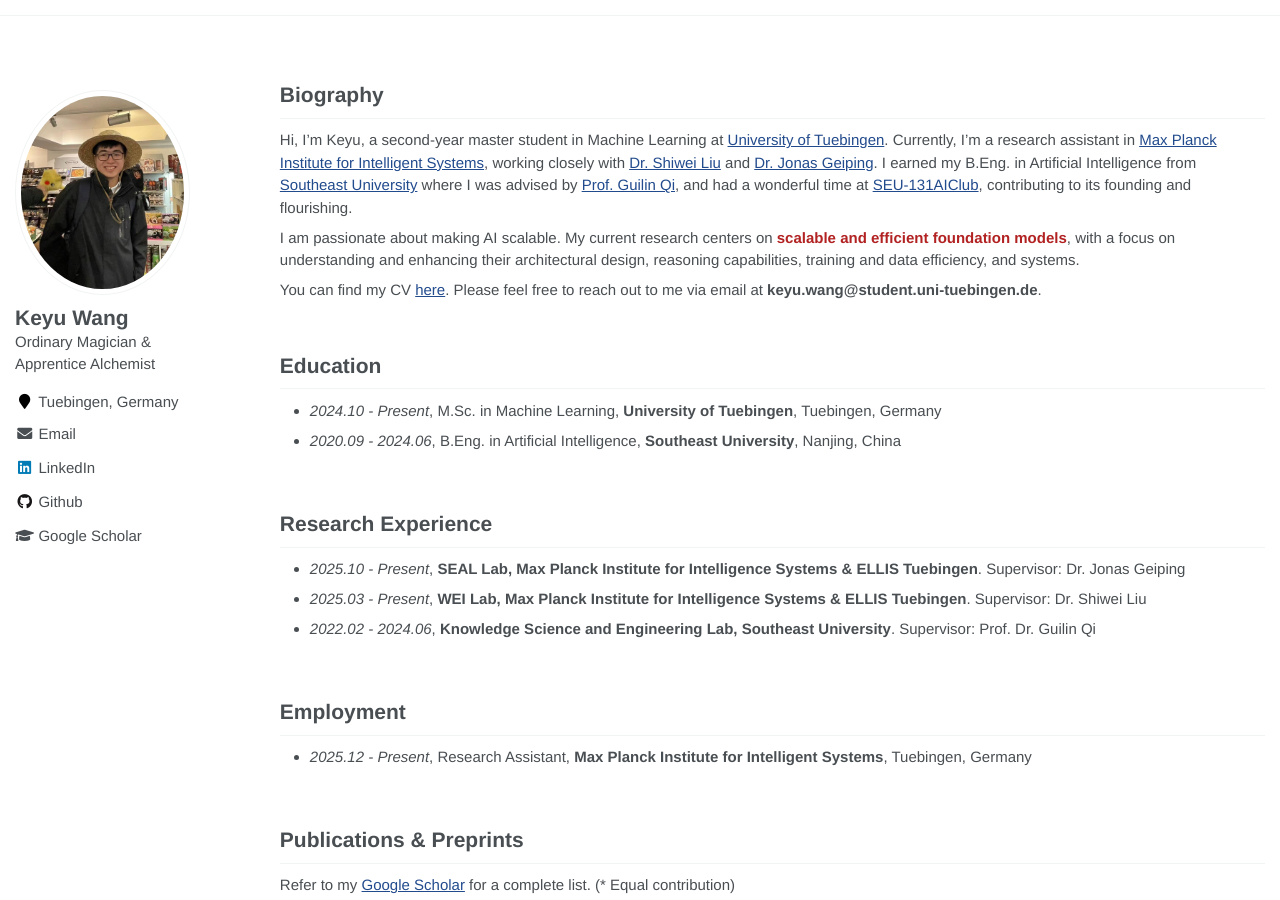
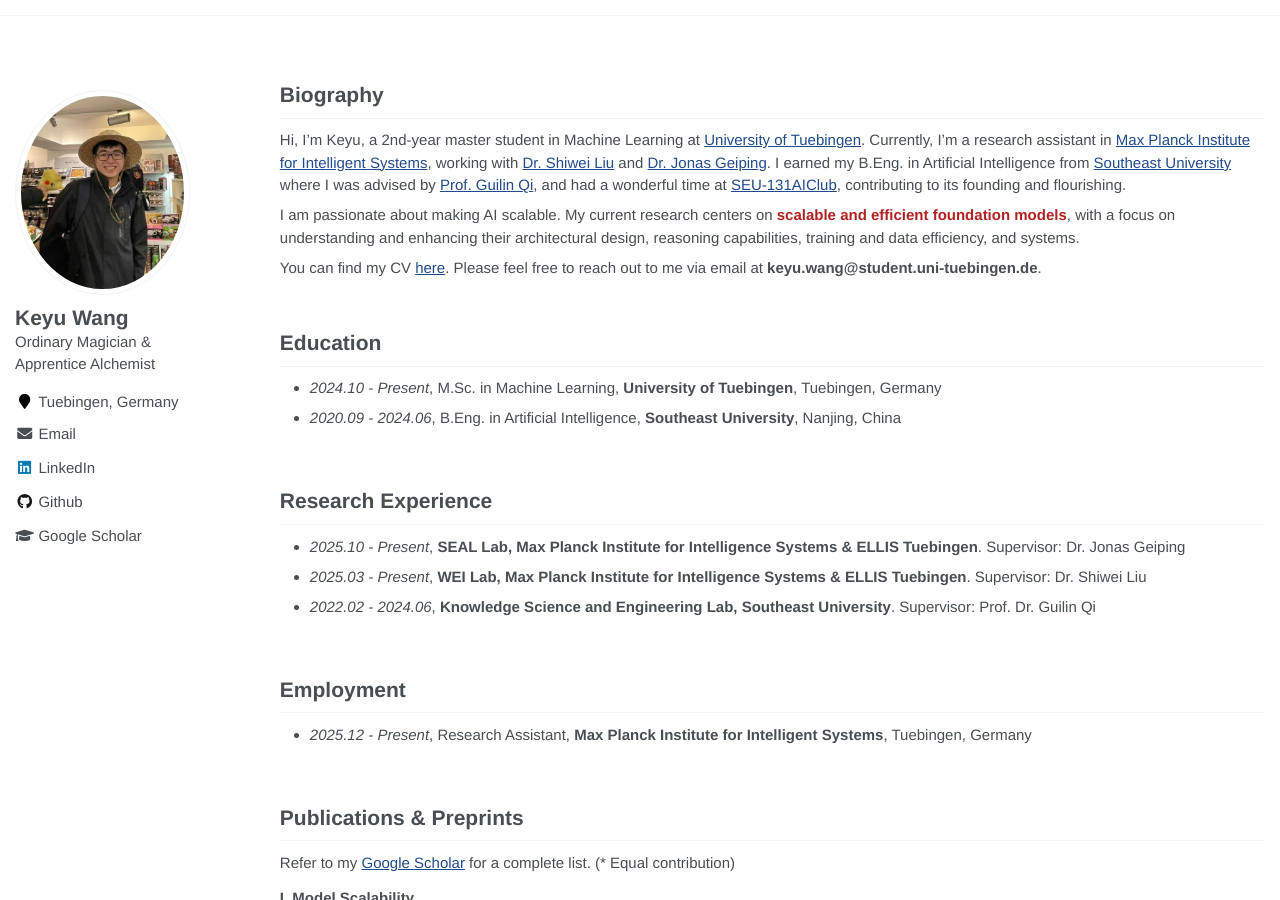
Before and after one commit to keyu-wang-2002/keyu-wang-2002.github.io, a Jekyll site: the page built from _pages/about.md, in a window 1280 px wide and 900 px high. Built offline with Jekyll 4.4.1, drawn with Linux system fonts in a browser that asks for light colours.

Commit message:
Update about.md

```diff
--- a/_pages/about.md
+++ b/_pages/about.md
@@ -15,7 +15,7 @@ redirect_from:
 
 # Biography
 
-Hi, I'm Keyu, a second-year master student in Machine Learning at [University of Tuebingen]([[https://uni-tuebingen.de/en/]]). Currently, I’m a research assistant in [Max Planck Institute for Intelligent Systems](https://is.mpg.de/), working closely with  [Dr. Shiwei Liu](https://shiweiliuiiiiiii.github.io) and [Dr. Jonas Geiping](https://jonasgeiping.github.io/). I earned my B.Eng. in Artificial Intelligence from [Southeast University](https://www.seu.edu.cn/) where I was advised by [Prof. Guilin Qi](https://scholar.google.com/citations?user=1gw3LJQAAAAJ&hl=zh-CN), and had a wonderful time at [SEU-131AIClub](https://github.com/131AIClub), contributing to its founding and flourishing.
+Hi, I'm Keyu, a 2nd-year master student in Machine Learning at [University of Tuebingen]([[https://uni-tuebingen.de/en/]]). Currently, I’m a research assistant in [Max Planck Institute for Intelligent Systems](https://is.mpg.de/), working with  [Dr. Shiwei Liu](https://shiweiliuiiiiiii.github.io) and [Dr. Jonas Geiping](https://jonasgeiping.github.io/). I earned my B.Eng. in Artificial Intelligence from [Southeast University](https://www.seu.edu.cn/) where I was advised by [Prof. Guilin Qi](https://scholar.google.com/citations?user=1gw3LJQAAAAJ&hl=zh-CN), and had a wonderful time at [SEU-131AIClub](https://github.com/131AIClub), contributing to its founding and flourishing.
 
 I am passionate about making AI scalable. My current research centers on <font color='FireBrick'><strong>scalable and efficient foundation models</strong></font>, with a focus on understanding and enhancing their architectural design, reasoning capabilities, training and data efficiency, and systems.
 
```
